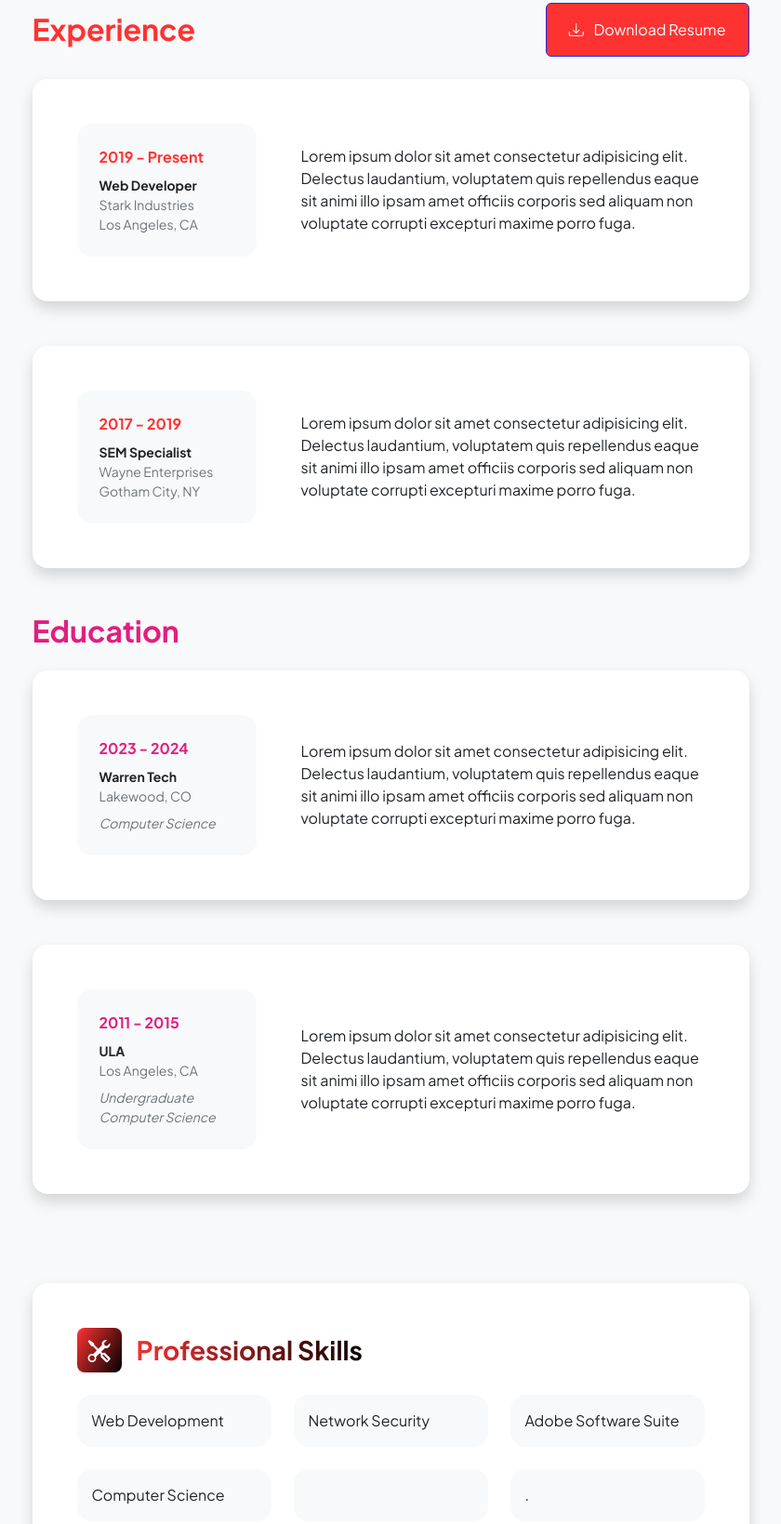
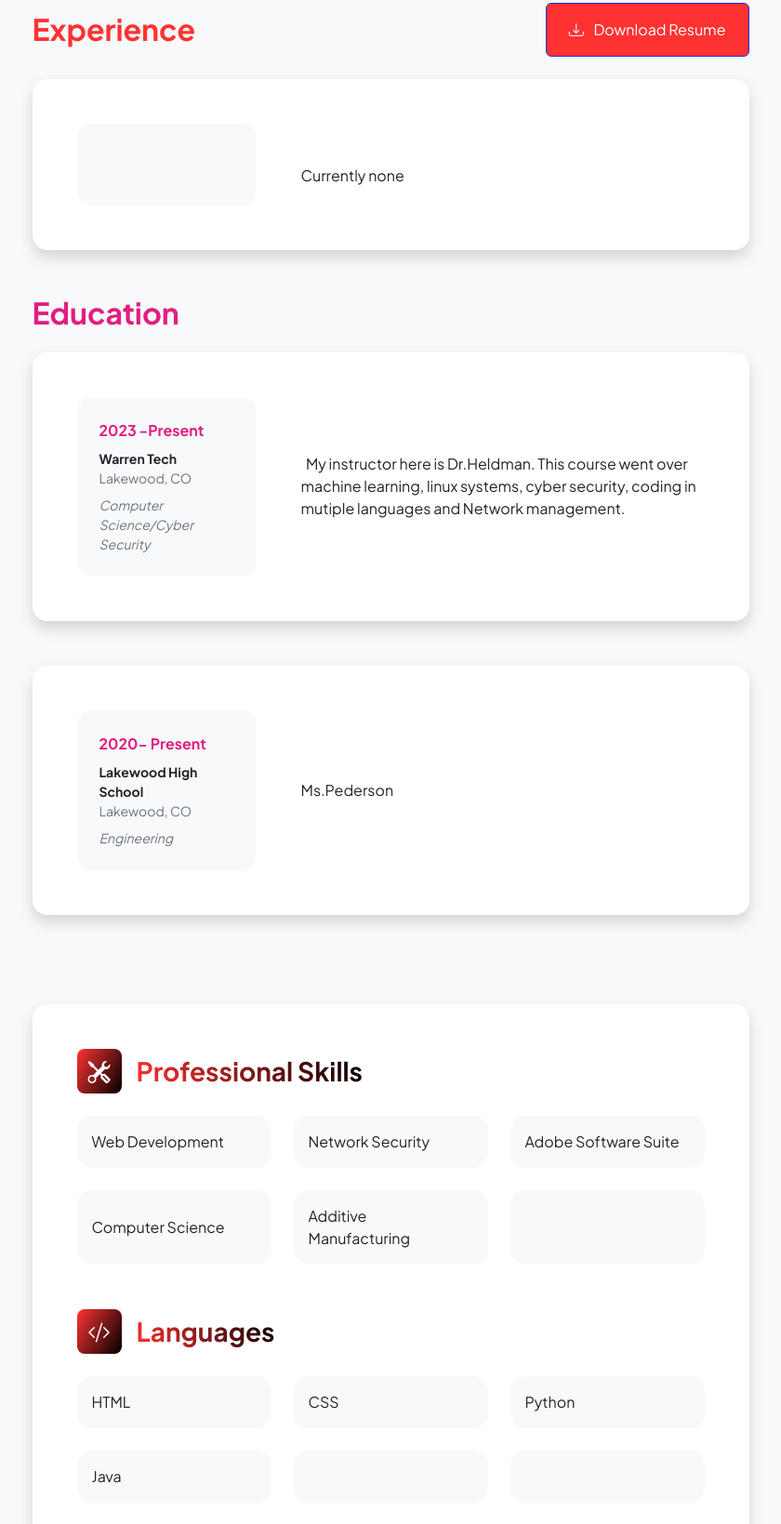
Before and after one commit to KyleHerman/KyleWeb, a plain HTML site: page resume.html in a window 1280 px wide. Shown: the part 243-1882 px from the top of the page at 93% size, without its empty margins (220-1060 px from the left). Drawn offline with nearby package versions, Linux system fonts and the light colour scheme.

Commit message:
Changes to resume and projects HTML files and added a solidworks Picture

```diff
--- a/resume.html
+++ b/resume.html
@@ -59,32 +59,20 @@
                                     <div class="row align-items-center gx-5">
                                         <div class="col text-center text-lg-start mb-4 mb-lg-0">
                                             <div class="bg-light p-4 rounded-4">
-                                                <div class="text-primary fw-bolder mb-2">2019 - Present</div>
-                                                <div class="small fw-bolder">Web Developer</div>
-                                                <div class="small text-muted">Stark Industries</div>
-                                                <div class="small text-muted">Los Angeles, CA</div>
+                                                <div class="text-primary fw-bolder mb-2">
+													<p>&nbsp;</p>
+                                                </div>
+                                                <div class="small fw-bolder"></div>
+                                                <div class="small text-muted"></div>
+                                                <div class="small text-muted"></div>
                                             </div>
                                         </div>
-                                        <div class="col-lg-8"><div>Lorem ipsum dolor sit amet consectetur adipisicing elit. Delectus laudantium, voluptatem quis repellendus eaque sit animi illo ipsam amet officiis corporis sed aliquam non voluptate corrupti excepturi maxime porro fuga.</div></div>
+                                        <div class="col-lg-8"><div>&nbsp;</div>Currently none</div>
                                     </div>
                                 </div>
                             </div>
                             <!-- Experience Card 2-->
-                            <div class="card shadow border-0 rounded-4 mb-5">
-                                <div class="card-body p-5">
-                                    <div class="row align-items-center gx-5">
-                                        <div class="col text-center text-lg-start mb-4 mb-lg-0">
-                                            <div class="bg-light p-4 rounded-4">
-                                                <div class="text-primary fw-bolder mb-2">2017 - 2019</div>
-                                                <div class="small fw-bolder">SEM Specialist</div>
-                                                <div class="small text-muted">Wayne Enterprises</div>
-                                                <div class="small text-muted">Gotham City, NY</div>
-                                            </div>
-                                        </div>
-                                        <div class="col-lg-8"><div>Lorem ipsum dolor sit amet consectetur adipisicing elit. Delectus laudantium, voluptatem quis repellendus eaque sit animi illo ipsam amet officiis corporis sed aliquam non voluptate corrupti excepturi maxime porro fuga.</div></div>
-                                    </div>
-                                </div>
-                            </div>
+
                         </section>
                         <!-- Education Section-->
                         <section>
@@ -95,17 +83,17 @@
                                     <div class="row align-items-center gx-5">
                                         <div class="col text-center text-lg-start mb-4 mb-lg-0">
                                             <div class="bg-light p-4 rounded-4">
-                                                <div class="text-secondary fw-bolder mb-2">2023 - 2024</div>
+                                                <div class="text-secondary fw-bolder mb-2">2023 -Present</div>
                                                 <div class="mb-2">
                                                     <div class="small fw-bolder">Warren Tech</div>
                                                     <div class="small text-muted">Lakewood, CO</div>
                                                 </div>
                                                 <div class="fst-italic">
-                                                    <div class="small text-muted">Computer Science</div>
+                                                    <div class="small text-muted">Computer Science/Cyber Security</div>
                                                 </div>
                                             </div>
                                         </div>
-                                        <div class="col-lg-8"><div>Lorem ipsum dolor sit amet consectetur adipisicing elit. Delectus laudantium, voluptatem quis repellendus eaque sit animi illo ipsam amet officiis corporis sed aliquam non voluptate corrupti excepturi maxime porro fuga.</div></div>
+                                        <div class="col-lg-8"><div>&nbsp; My instructor here is Dr.Heldman. This course went over machine learning, linux systems, cyber security, coding in mutiple languages and Network management.&nbsp; &nbsp; &nbsp; &nbsp; &nbsp; &nbsp;</div></div>
                                     </div>
                                 </div>
                             </div>
@@ -115,18 +103,17 @@
                                     <div class="row align-items-center gx-5">
                                         <div class="col text-center text-lg-start mb-4 mb-lg-0">
                                             <div class="bg-light p-4 rounded-4">
-                                                <div class="text-secondary fw-bolder mb-2">2011 - 2015</div>
+                                                <div class="text-secondary fw-bolder mb-2">2020- Present</div>
                                                 <div class="mb-2">
-                                                    <div class="small fw-bolder">ULA</div>
-                                                    <div class="small text-muted">Los Angeles, CA</div>
+                                                    <div class="small fw-bolder">Lakewood High School</div>
+                                                    <div class="small text-muted">Lakewood, CO</div>
                                                 </div>
                                                 <div class="fst-italic">
-                                                    <div class="small text-muted">Undergraduate</div>
-                                                    <div class="small text-muted">Computer Science</div>
+                                                    <div class="small text-muted">Engineering</div>
                                                 </div>
                                             </div>
                                         </div>
-                                        <div class="col-lg-8"><div>Lorem ipsum dolor sit amet consectetur adipisicing elit. Delectus laudantium, voluptatem quis repellendus eaque sit animi illo ipsam amet officiis corporis sed aliquam non voluptate corrupti excepturi maxime porro fuga.</div></div>
+                                        <div class="col-lg-8"><div>Ms.Pederson  &nbsp;</div></div>
                                     </div>
                                 </div>
                             </div>
@@ -147,12 +134,13 @@
                                         <div class="row row-cols-1 row-cols-md-3 mb-4">
                                             <div class="col mb-4 mb-md-0"><div class="d-flex align-items-center bg-light rounded-4 p-3 h-100">Web Development</div></div>
                                             <div class="col mb-4 mb-md-0"><div class="d-flex align-items-center bg-light rounded-4 p-3 h-100">Network Security</div></div>
-                                            <div class="col"><div class="d-flex align-items-center bg-light rounded-4 p-3 h-100">Adobe Software Suite</div></div>
+                                            <div class="col"><div class="d-flex align-items-center bg-light rounded-4 p-3 h-100">Adobe Software Suite&nbsp;</div></div>
                                         </div>
                                         <div class="row row-cols-1 row-cols-md-3">
                                             <div class="col mb-4 mb-md-0"><div class="d-flex align-items-center bg-light rounded-4 p-3 h-100">Computer Science</div></div>
-                                            <div class="col mb-4 mb-md-0"><div class="d-flex align-items-center bg-light rounded-4 p-3 h-100"></div></div>
-                                            <div class="col"><div class="d-flex align-items-center bg-light rounded-4 p-3 h-100">.</div></div>
+                                            <div class="col mb-4 mb-md-0"><div class="d-flex align-items-center bg-light rounded-4 p-3 h-100">Additive Manufacturing&nbsp;</div></div>
+                                            <div class="col"><div class="d-flex align-items-center bg-light rounded-4 p-3 h-100">&nbsp;</div></div>
+
                                         </div>
                                     </div>
                                     <!-- Languages list-->
```
Also changed, not shown: index.html (+1 -1 lines), projects.html (+4 -4 lines), assets/Lunar_Screenshot.png (added).
